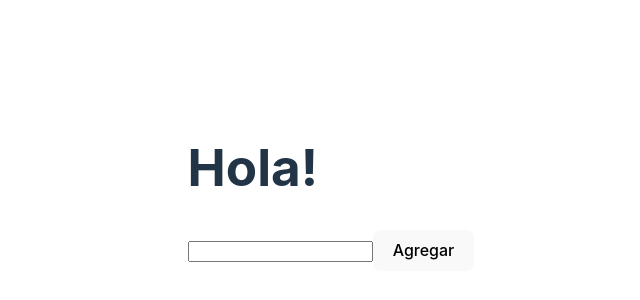
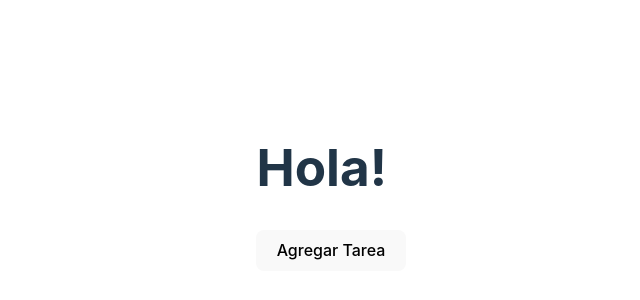
Before and after one commit to Navarroseb/react_course, a React (Vite) app: page / in a window 1280 px wide. Shown: the part 212-512 px from the top of the page, without its empty margins (309-949 px from the left). Built offline with nearby package versions, Linux system fonts and the light colour scheme.

Commit message:
TodoList with useReducer

```diff
--- a/src/App.jsx
+++ b/src/App.jsx
@@ -1,16 +1,45 @@
-import { useState } from 'react'
+import { useReducer } from 'react'
 import './App.css'
 import Gretting from './components/Gretting'
 import UserClassComponent from './components/UserClassComponent';
 import UsersHook from './components/UsersHook';
 import Form from './components/TodoList/Form';
+import TodoList from './components/TodoList/TodoList';
+
+const initialState = [];
+
+const todosReducer = (state, action) => {
+    switch (action.type) {
+      case "add":
+        return [...state, action.payload];
+      default:
+        return state;
+    }
+}
+
 
 
 function App() {
+  const [todoList, dispatch] = useReducer(todosReducer, initialState);
+
+  console.log(todoList);
+
+  const addTask = () => {
+    dispatch({
+      type: "add",
+      payload: {
+        name: "Estudiar React",
+        date: new Date().toLocaleDateString(),
+      }
+    })
+  }
+
     return (
     <>
      <Gretting text={"Hola!"}/>
-     <Form/>
+     <button onClick={addTask}>Agregar Tarea</button>
+     {/* <Form/>
+     <TodoList /> */}
     </>
   );
 }
--- a/src/components/TodoList/TodoList.jsx
+++ b/src/components/TodoList/TodoList.jsx
@@ -2,7 +2,9 @@ import React from 'react'
 
 const TodoList = () => {
   return (
-    <div>TodoList</div>
+    <>
+    <h4>Listado de Tareas</h4>
+    </>
   )
 }
 
```
